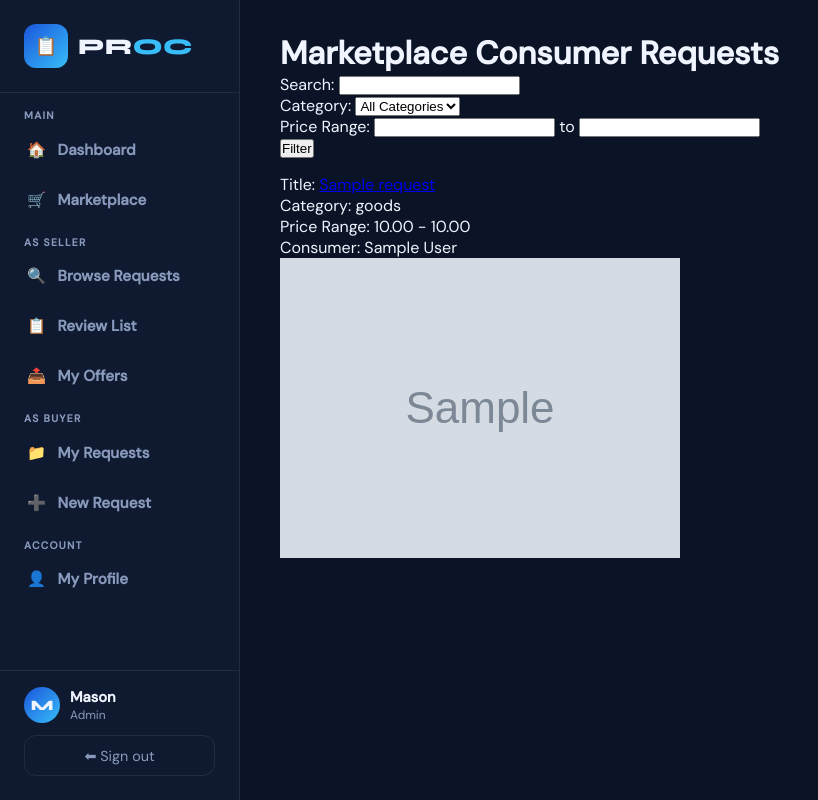
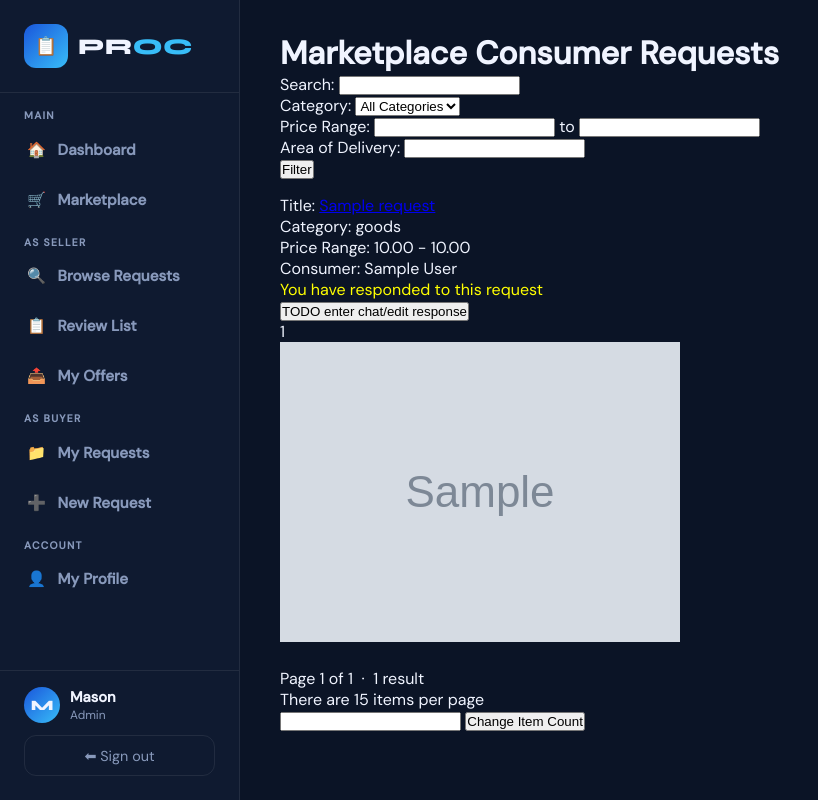
Before and after one commit to Sotelo1789/CSCI-42-project, a Django app: page /marketplace/requests in a window 1280 px wide. Shown: the whole page, without its empty margins (0-818 px from the left). Run offline with Django 5.2, Linux system fonts and the light colour scheme; a user stored in the database is signed in; data comes from the database, SQL or seed files in the repository; tables that the repository leaves empty hold one stand-in row (values such as "Sample post"); grey boxes marked "Sample" are stand-in pictures.

Commit message:
Bug Fix some marketplace features

```diff
--- a/marketplace/forms.py
+++ b/marketplace/forms.py
@@ -1,4 +1,5 @@
 from django import forms
+from django.utils import timezone
 from .models import Listing, ConsumerRequest, BusinessResponse
 
 
@@ -6,15 +7,6 @@ class CreateListing(forms.ModelForm):
     class Meta:
         model = Listing
         exclude = ['business', 'created_at', 'updated_at', 'availability', 'view_count']
-
-    def clean_price_range(self):
-        min_price = self.cleaned_data.get('min_price')
-        max_price = self.cleaned_data.get('max_price')
-
-        if min_price > max_price:
-            raise forms.ValidationError(
-                'The minimum price must be lesser than or equal to the maximum price.'
-            )
 
     def clean_toc(self):
         toc = self.cleaned_data.get('terms_conditions')
@@ -37,30 +29,96 @@ class CreateListing(forms.ModelForm):
 
         return toc
 
-class CreateConsumerRequest(forms.ModelForm):
-    class Meta:
-        model = ConsumerRequest
-        exclude = ['consumer', 'created_at', 'updated_at', 'response_count', 'status']
+    def clean(self):
+        cleaned_data = super().clean()
+        min_price = cleaned_data.get('min_price')
+        max_price = cleaned_data.get('max_price')
 
-    def clean_price_range(self):
-        min_price = self.cleaned_data.get('price_min')
-        max_price = self.cleaned_data.get('price_max')
+        if min_price and max_price:
+            if min_price > max_price:
+                raise forms.ValidationError(
+                    'The minimum price must be lesser than or equal to the maximum price.'
+                )
 
-        if min_price > max_price:
-            raise forms.ValidationError(
-                'The minimum price must be lesser than or equal to the maximum price.'
-            )
+        return cleaned_data
 
 class CreateConsumerRequest(forms.ModelForm):
     class Meta:
         model = ConsumerRequest
         exclude = ['consumer', 'created_at', 'updated_at', 'response_count', 'status']
+        widgets = {
+            'needed_by': forms.DateTimeInput(
+                attrs={'type':'datetime-local'}
+            )
+        }
 
+    def clean_needed_by(self):
+        needed_by = self.cleaned_data.get('needed_by')
+
+        if needed_by <= timezone.now():
+            raise forms.ValidationError(
+                'The needed date and time must be in the future.'
+            )
+        return needed_by
+
+    def clean(self):
+        cleaned_data = super().clean()
+        min_price = cleaned_data.get('min_price')
+        max_price = cleaned_data.get('max_price')
+
+        if min_price and max_price:
+            if min_price > max_price:
+                raise forms.ValidationError(
+                    'The minimum price must be lesser than or equal to the maximum price.'
+                )
+
+        return cleaned_data
 
 class RespondToRequest(forms.ModelForm):
     class Meta:
         model = BusinessResponse
         exclude = ['business', 'consumer_request', 'created_at', 'updated_at']
+        widgets = {
+            'earliest_delivery': forms.DateTimeInput(
+                attrs={'type':'datetime-local'}
+            ),
+            'latest_delivery': forms.DateTimeInput(
+                attrs={'type':'datetime-local'}
+            )
+        }
+
+    def clean_earliest_delivery(self):
+        earliest_delivery = self.cleaned_data.get('earliest_delivery')
+
+        if earliest_delivery <= timezone.now():
+            raise forms.ValidationError(
+                'The needed date and time must be in the future.'
+            )
+
+        return earliest_delivery
+
+    def clean_latest_delivery(self):
+        latest_delivery = self.cleaned_data.get('latest_delivery')
+
+        if latest_delivery <= timezone.now():
+            raise forms.ValidationError(
+                'The needed date and time must be in the future.'
+            )
+
+        return latest_delivery
+
+    def clean(self):
+        cleaned_data = super().clean()
+        earliest_delivery = cleaned_data.get('earliest_delivery')
+        latest_delivery = cleaned_data.get('latest_delivery')
+
+        if earliest_delivery and latest_delivery:
+            if earliest_delivery > latest_delivery:
+                raise forms.ValidationError(
+                    'Rearrange the dates and times'
+                )
+
+        return cleaned_data
 
     def clean_quotation(self):
         quotation = self.cleaned_data.get('quotation')
@@ -103,6 +161,7 @@ class RequestSearchFilterForm(forms.Form):
     category  = forms.ChoiceField(required=False, choices=CATEGORY_CHOICES, label='Category')
     min_price = forms.DecimalField(required=False, label='Price min', min_value=0)
     max_price = forms.DecimalField(required=False, label='Price max', min_value=0)
+    delivery_area = forms.CharField(required=False, label='Area of Delivery')
 
 class AmountInPage(forms.Form):
     """Dictate how many objects per page."""
--- a/marketplace/models.py
+++ b/marketplace/models.py
@@ -86,6 +86,8 @@ class ConsumerRequest(models.Model):
     status = models.CharField(max_length=20, choices=STATUS_CHOICES, default='open')
     min_price = models.DecimalField(max_digits=15, decimal_places=2, validators=[validate_nonnegative])
     max_price = models.DecimalField(max_digits=15, decimal_places=2, validators=[validate_nonnegative])
+    delivery_area = models.CharField(max_length=100)
+    needed_by = models.DateTimeField()
     response_count = models.IntegerField(validators=[validate_nonnegative], default=0)
     created_at = models.DateTimeField(auto_now_add=True)
     updated_at = models.DateTimeField(auto_now=True)
@@ -111,6 +113,8 @@ class BusinessResponse(models.Model):
     )
     message = models.TextField()
     price = models.DecimalField(max_digits=15, decimal_places=2, validators=[validate_nonnegative])
+    earliest_delivery = models.DateTimeField()
+    latest_delivery = models.DateTimeField()
     quotation = models.FileField(upload_to='uploads/quotations/', null=False, blank=False)
 
     created_at = models.DateTimeField(auto_now_add=True)
--- a/marketplace/views.py
+++ b/marketplace/views.py
@@ -123,6 +123,7 @@ def marketplace_consumer_requests_view(request):
         cat = filter_form.cleaned_data.get('category')
         bmin = filter_form.cleaned_data.get('min_price')
         bmax = filter_form.cleaned_data.get('max_price')
+        area = filter_form.cleaned_data.get('delivery_area')
 
         if kw:
             from django.db.models import Q
@@ -135,15 +136,32 @@ def marketplace_consumer_requests_view(request):
             crs = crs.filter(min_price__gte=bmin)
         if bmax is not None:
             crs = crs.filter(max_price__lte=bmax)
+        if area:
+            crs = crs.filter(delivery_area__icontains=area)
 
     paginator = Paginator(crs, page_item_count)
     page_number = request.GET.get("page")
     page_consumer_requests = paginator.get_page(page_number)
     is_one_per_page = (page_item_count == 1)
 
+    page_respondedrequests = [False]*page_consumer_requests.object_list.count()
+
+    request_order = 0
+    for consumer_request in page_consumer_requests.object_list:
+        has_responded = False
+        responses = BusinessResponse.objects.filter(consumer_request=consumer_request)
+        for response in responses:
+            if response.business == request.user:
+                has_responded = True
+        page_respondedrequests[request_order] = (has_responded,consumer_request.pk)
+        request_order += 1
+
+    print(page_respondedrequests)
+
     ctx = {
         "crs": crs,
         "page_consumer_requests": page_consumer_requests,
+        "page_respondedrequests": page_respondedrequests,
         "dictate_form": dictate_form,
         "filter_form": filter_form,
         "page_item_count": page_item_count,
--- a/templates/marketplace/marketplace_listings.html
+++ b/templates/marketplace/marketplace_listings.html
@@ -40,7 +40,6 @@
                         <p style="color:grey">Not Favorite</p>
                         <button><a href="{% url 'marketplace:set_favorite' pk=favedlisting.1 %}">Set Favorite?</a></button>
                     {% endif %}
-                    <p>{{favedlisting.1}}</p>
                 {% endif %}
             {% endfor %}
             {% if listing.images.exists %}
@@ -54,7 +53,7 @@
         <br>
     {% endfor %}
 
-    {% if page_listings.paginator.num_pages > 1 %}
+    {% if page_listings.paginator.num_pages %}
     <div class="pagination">
         <div class="page-links">
             {% if page_listings.has_previous %}
@@ -83,7 +82,7 @@
         per page </p>
         <form method="get" style="margin-bottom: 1rem;">
             {{ dictate_form.dictate }}
-            <button type="submit">Change</button>
+            <button type="submit">Change Item Count</button>
         </form>
     </div>
     {% endif %}
--- a/templates/marketplace/marketplace_requests.html
+++ b/templates/marketplace/marketplace_requests.html
@@ -13,6 +13,7 @@
     <p>{{ filter_form.keyword.label }}: {{ filter_form.keyword }}</p>
     <p>{{ filter_form.category.label }}: {{ filter_form.category }}</p>
     <p> Price Range: {{ filter_form.min_price }} to {{ filter_form.max_price }}</p>
+    <p>{{ filter_form.delivery_area.label }}: {{ filter_form.delivery_area }}</p>
     <button type="submit">Filter</button>
 </form>
 {% if crs %}
@@ -22,6 +23,18 @@
             <p>Category: {{ cr.category }}</p>
             <p>Price Range: {{ cr.min_price }} - {{ cr.max_price}}</p>
             <p>Consumer: {{ cr.consumer.consumer_profile.full_name }}</p>
+            {% for respondedrequest in page_respondedrequests %}
+                {% if forloop.counter == forloop.parentloop.counter %}
+                    {% if respondedrequest.0 == True %}
+                        <p style="color: yellow">You have responded to this request</p>
+                        <button>TODO enter chat/edit response</button>
+                    {% else %}
+                        <p style="color:grey">Not responded by user</p>
+                        <button><a href="{% url 'marketplace:respond_to_request' pk=respondedrequest.1 %}">Respond?</a></button>
+                    {% endif %}
+                    <p>{{respondedrequest.1}}</p>
+                {% endif %}
+            {% endfor %}
             {% if cr.images.exists %}
                 {% for image in cr.images.all %}
                     {% if forloop.counter == 1 %}
@@ -33,7 +46,7 @@
         <br>
     {% endfor %}
 
-    {% if page_consumer_requests.paginator.num_pages > 1 %}
+    {% if page_consumer_requests.paginator.num_pages %}
     <div class="pagination">
         <div class="page-links">
             {% if page_consumer_requests.has_previous %}
@@ -62,7 +75,7 @@
         per page </p>
         <form method="get" style="margin-bottom: 1rem;">
             {{ dictate_form.dictate }}
-            <button type="submit">Change</button>
+            <button type="submit">Change Item Count</button>
         </form>
     </div>
     {% endif %}
```
